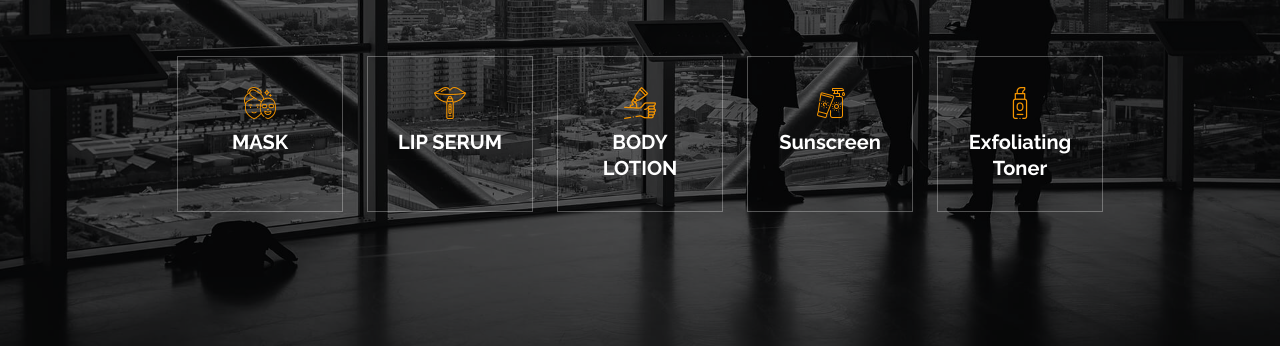
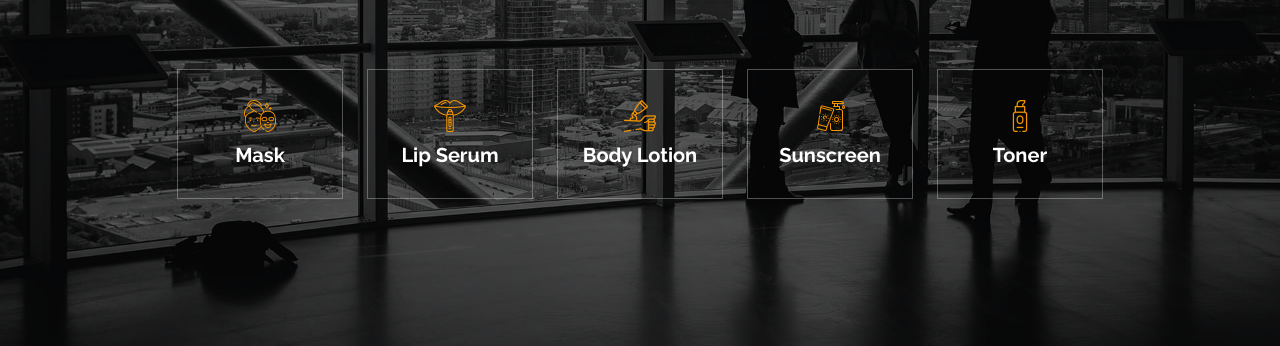
Before and after one commit to kiranaywt/company_profile, a plain HTML site: page index.html in a window 1280 px wide. Shown: the part 454-800 px from the top of the page. Drawn offline with nearby package versions, Linux system fonts and the light colour scheme.

Commit message:
update kelima

```diff
--- a/index.html
+++ b/index.html
@@ -97,19 +97,19 @@
         <div class="col-xl-2 col-md-4">
           <div class="icon-box">
             <img src="assets/img/icon/1.png" class="img-fluid" alt="">
-            <h3><a href="">MASK</a></h3>
+            <h3><a href="">Mask</a></h3>
           </div>
         </div>
         <div class="col-xl-2 col-md-4">
           <div class="icon-box">
             <img src="assets/img/icon/2.png" class="img-fluid" alt="">
-            <h3><a href="">LIP SERUM</a></h3>
+            <h3><a href="">Lip Serum</a></h3>
           </div>
         </div>
         <div class="col-xl-2 col-md-4">
           <div class="icon-box">
             <img src="assets/img/icon/3.png" class="img-fluid" alt="">
-            <h3><a href="">BODY LOTION</a></h3>
+            <h3><a href="">Body Lotion</a></h3>
           </div>
         </div>
         <div class="col-xl-2 col-md-4">
@@ -121,7 +121,7 @@
         <div class="col-xl-2 col-md-4">
           <div class="icon-box">
             <img src="assets/img/icon/5.png" class="img-fluid" alt="">
-            <h3><a href="">Exfoliating Toner</a></h3>
+            <h3><a href="">Toner</a></h3>
           </div>
         </div>
       </div>
```
